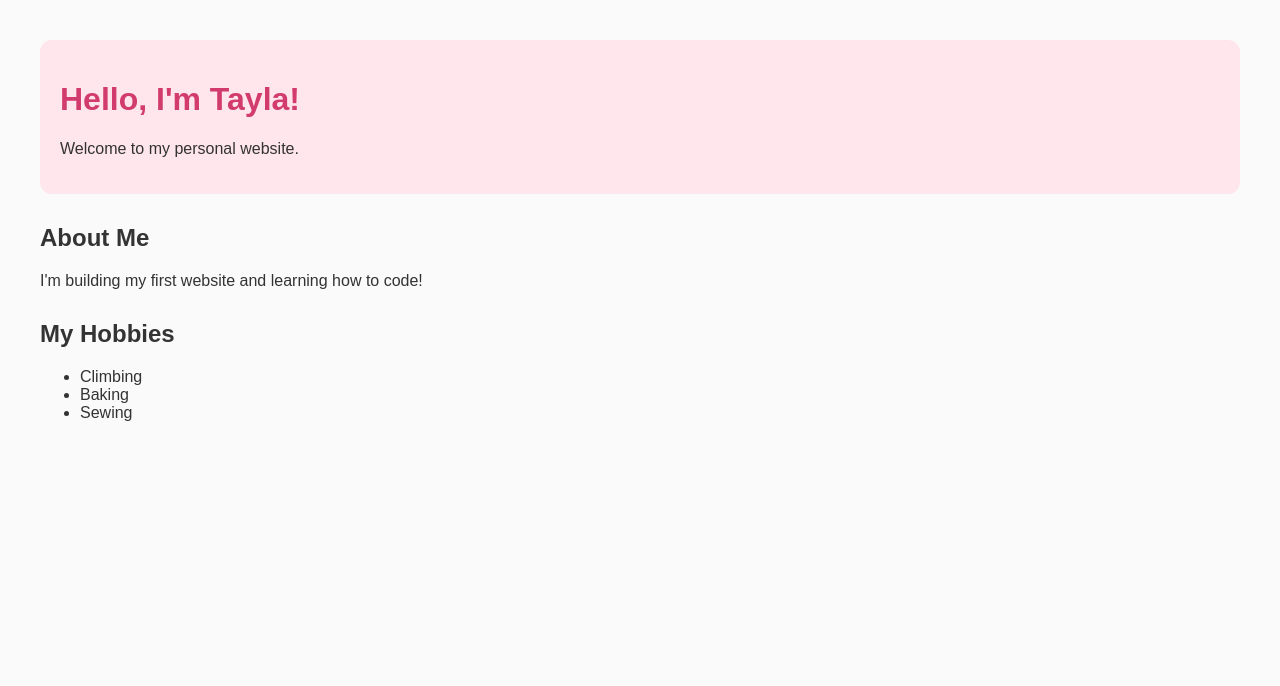
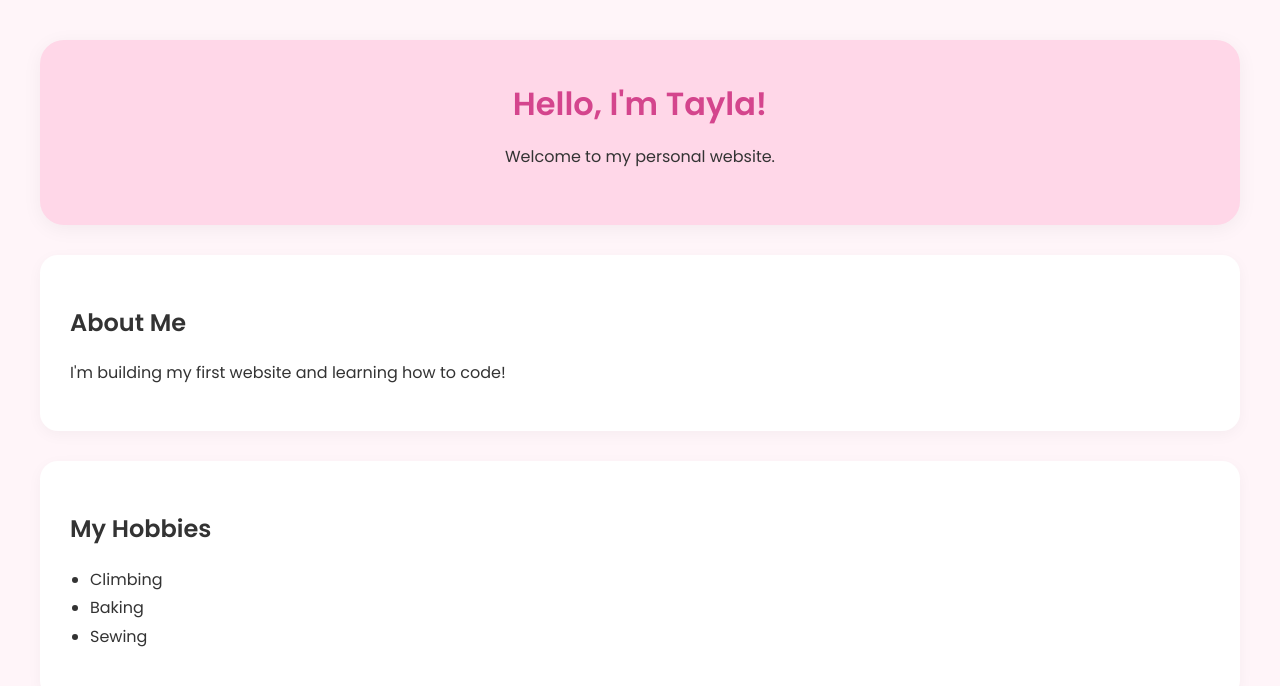
Before and after one commit to taylamanning/taylamanning.github.io, a plain HTML site: page index.html in a window 1280 px wide. Drawn offline with Linux system fonts and the light colour scheme.

Commit message:
Update style.css

```diff
--- a/style.css
+++ b/style.css
@@ -1,22 +1,42 @@
-/* Basic layout and readable defaults */
+/* Apply the aesthetic font + soft colors */
 
 body {
-  font-family: Arial, sans-serif;
-  background-color: #fafafa;
+  font-family: 'Poppins', sans-serif;
+  background-color: #fff5f9;
   color: #333;
   margin: 40px;
 }
 
+/* Soft rounded box header */
+
 header {
-  background: #ffe5ec;
-  padding: 20px;
-  border-radius: 12px;
+  background: #ffd7e8;
+  padding: 40px;
+  border-radius: 24px;
+  text-align: center;
+  box-shadow: 0 4px 20px rgba(0, 0, 0, 0.05);
 }
 
+/*Pretty main title */
+
 h1 {
-  color: #d23b6e;
+  color: #d4458d;
+  font-weight: 600;
+  margin: 0;
 }
 
+/* Clean section layout */
+
 section {
+  background: white;
+  padding: 30px;
+  border-radius: 18px;
   margin-top: 30px;
+  box-shadow: 0 4px 15px rgba(0, 0, 0, 0.04);
 }
+
+/* Make the hobby list cute */
+ul {
+  padding-left: 20px;
+  line-height: 1.8em;
+}
```
